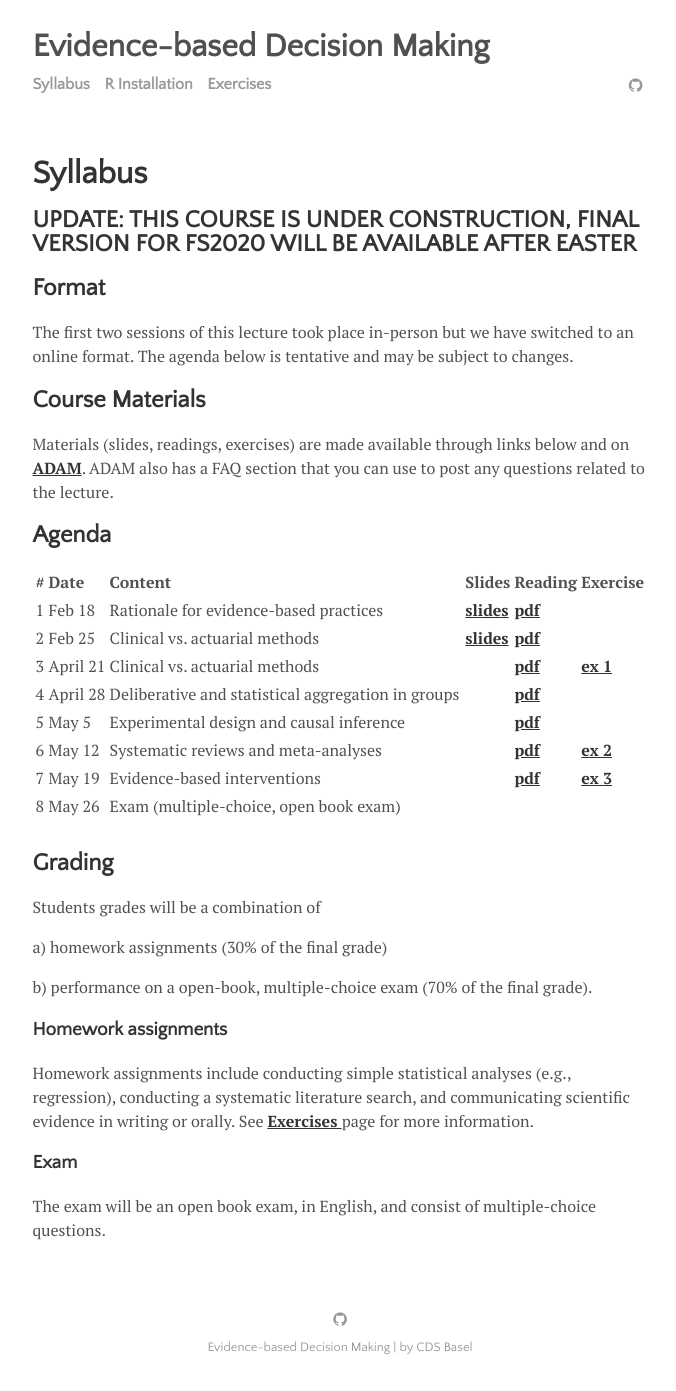
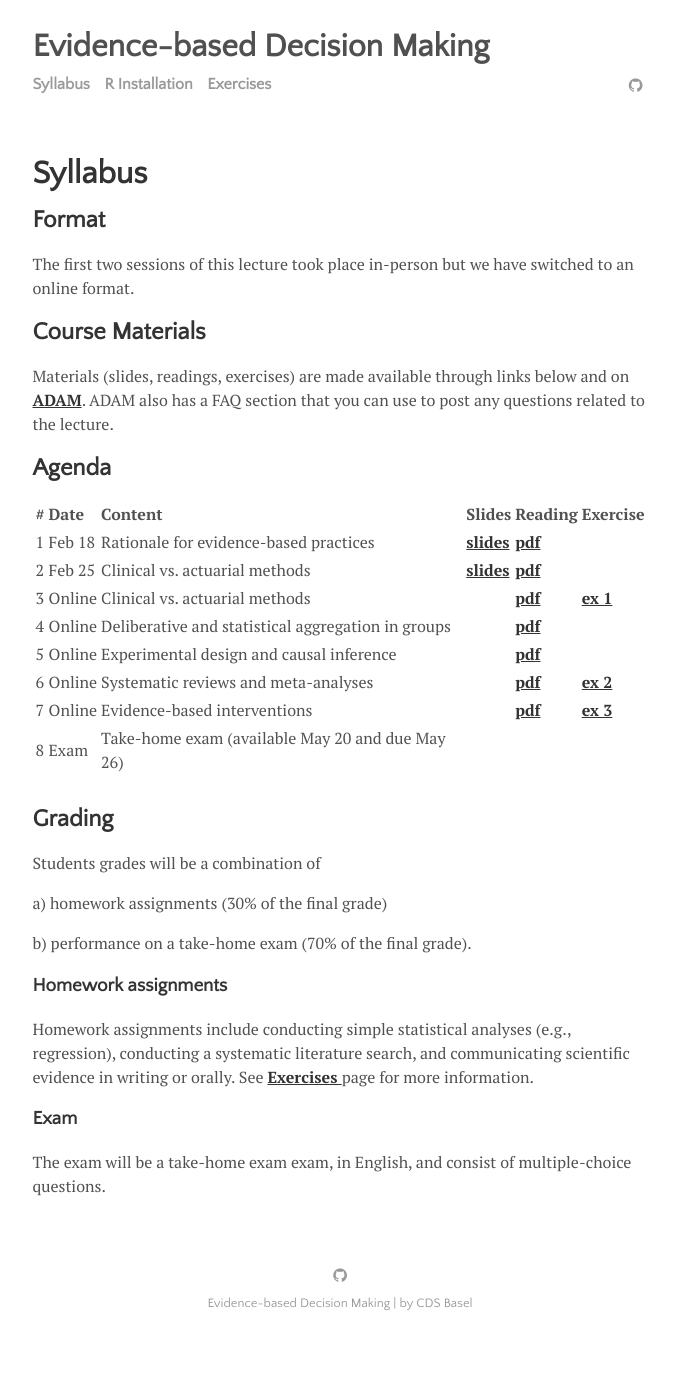
Before and after one commit to matarui/evidencebaseddm, a Jekyll site: the page built from menu/syllabus.md, in a window 1280 px wide. Shown: the whole page, without its empty margins (300-976 px from the left). Built offline with Jekyll 4.4.1, drawn with Linux system fonts in a browser that asks for light colours; after the commit the page ends 1347 px from its top, so only the background shows below that.

Commit message:
Update syllabus.md

```diff
--- a/menu/syllabus.md
+++ b/menu/syllabus.md
@@ -3,10 +3,8 @@ layout: page
 title: Syllabus
 ---
 
-## UPDATE: THIS COURSE IS UNDER CONSTRUCTION, FINAL VERSION FOR FS2020 WILL BE AVAILABLE AFTER EASTER
-
 ## Format
-The first two sessions of this lecture took place in-person but we have switched to an online format. The agenda below is tentative and may be subject to changes.
+The first two sessions of this lecture took place in-person but we have switched to an online format.
 
 ## Course Materials
 Materials (slides, readings, exercises) are made available through links below and on <a href="https://adam.unibas.ch/goto_adam_crs_833529.html"><b>ADAM</b></a>. ADAM also has a FAQ section that you can use to post any questions related to the lecture.
@@ -17,22 +15,22 @@ Materials (slides, readings, exercises) are made available through links below a
 | ----- |:------------| :-----| :-----| :-----| :-----|
 | 1 | Feb 18 | Rationale for evidence-based practices | <a href="http://matarui.github.io/evidencebaseddm/assets/presentations/EbDM_session1.pdf"><b>slides</b></a> | <a href="http://matarui.github.io/evidencebaseddm/assets/literature/Munafò_2017_Nature_Human_Behaviour.pdf"><b>pdf</b></a>| |
 | 2 | Feb 25 | Clinical vs. actuarial methods | <a href="http://matarui.github.io/evidencebaseddm/assets/presentations/EbDM_session2.pdf"><b>slides</b></a> | <a href="http://matarui.github.io/evidencebaseddm/assets/literature/Dawes_1989_Science.pdf"><b>pdf</b></a>| |
-| 3 | April 21 | Clinical vs. actuarial methods | |<a href="http://matarui.github.io/evidencebaseddm/assets/literature/Burton_2019_JBDM.pdf"><b>pdf</b></a> |<a href="https://matarui.github.io/evidencebaseddm/menu/projects.html"><b>ex 1</b></a> |
-| 4 | April 28 |  Deliberative and statistical aggregation in groups | |<a href="http://matarui.github.io/evidencebaseddm/assets/literature/Mannes_2014_JPSP.pdf"><b>pdf |  |
-| 5 | May 5 | Experimental design and causal inference | | <a href="http://matarui.github.io/evidencebaseddm/assets/literature/Varian_2016_PNAS.pdf"><b>pdf| |
-| 6 | May 12 | Systematic reviews and meta-analyses | | <a href="http://matarui.github.io/evidencebaseddm/assets/literature/Gurevitch_2018_Nature.pdf"><b>pdf| <a href="https://matarui.github.io/evidencebaseddm/menu/projects.html"><b>ex 2</b></a> |
-| 7 | May 19 | Evidence-based interventions | |<a href="http://matarui.github.io/evidencebaseddm/assets/literature/Michie_2011_ImplementScience.pdf"><b>pdf |<a href="https://matarui.github.io/evidencebaseddm/menu/projects.html"><b>ex 3</b></a>  |
-| 8 | May 26 | Exam (multiple-choice, open book exam) | | | |
+| 3 | Online | Clinical vs. actuarial methods | |<a href="http://matarui.github.io/evidencebaseddm/assets/literature/Burton_2019_JBDM.pdf"><b>pdf</b></a> |<a href="https://matarui.github.io/evidencebaseddm/menu/projects.html"><b>ex 1</b></a> |
+| 4 | Online |  Deliberative and statistical aggregation in groups | |<a href="http://matarui.github.io/evidencebaseddm/assets/literature/Mannes_2014_JPSP.pdf"><b>pdf |  |
+| 5 | Online | Experimental design and causal inference | | <a href="http://matarui.github.io/evidencebaseddm/assets/literature/Varian_2016_PNAS.pdf"><b>pdf| |
+| 6 | Online | Systematic reviews and meta-analyses | | <a href="http://matarui.github.io/evidencebaseddm/assets/literature/Gurevitch_2018_Nature.pdf"><b>pdf| <a href="https://matarui.github.io/evidencebaseddm/menu/projects.html"><b>ex 2</b></a> |
+| 7 | Online | Evidence-based interventions | |<a href="http://matarui.github.io/evidencebaseddm/assets/literature/Michie_2011_ImplementScience.pdf"><b>pdf |<a href="https://matarui.github.io/evidencebaseddm/menu/projects.html"><b>ex 3</b></a>  |
+| 8 | Exam | Take-home exam (available May 20 and due May 26) | | | |
 
 ## Grading
 Students grades will be a combination of
 
 a) homework assignments (30% of the final grade)
 
-b) performance on a open-book, multiple-choice exam (70% of the final grade).
+b) performance on a take-home exam (70% of the final grade).
 
 ### Homework assignments
 Homework assignments include conducting simple statistical analyses (e.g., regression), conducting a systematic literature search, and communicating scientific evidence in writing or orally. See <a href="https://matarui.github.io/evidencebaseddm/menu/projects.html"><b>Exercises </b></a> page for more information.
 
 ### Exam
-The exam will be an open book exam, in English, and consist of multiple-choice questions.
+The exam will be a take-home exam exam, in English, and consist of multiple-choice questions.
```
